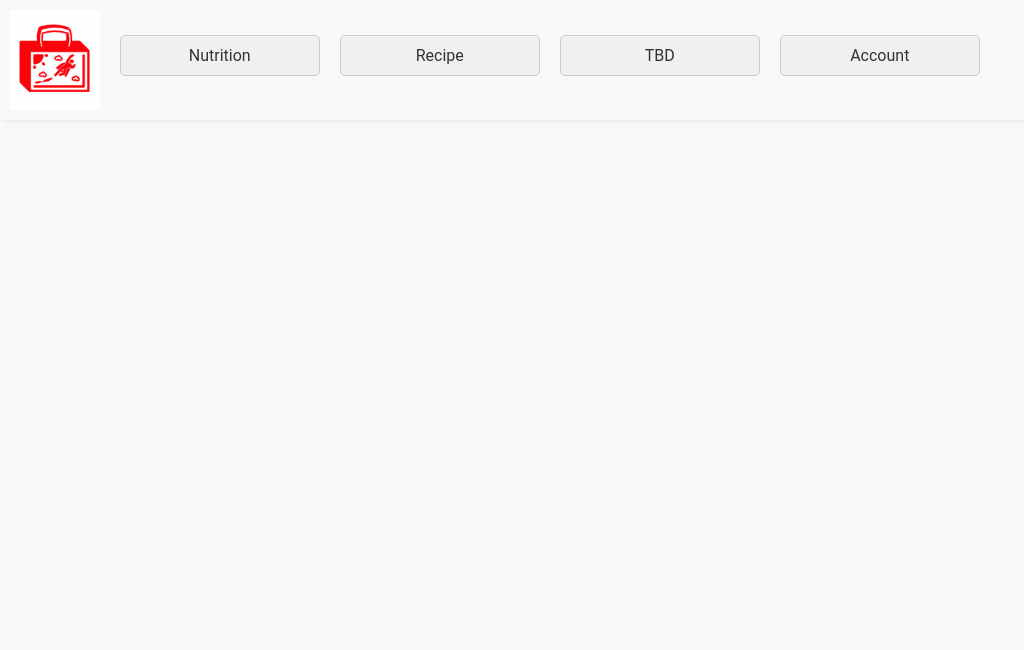
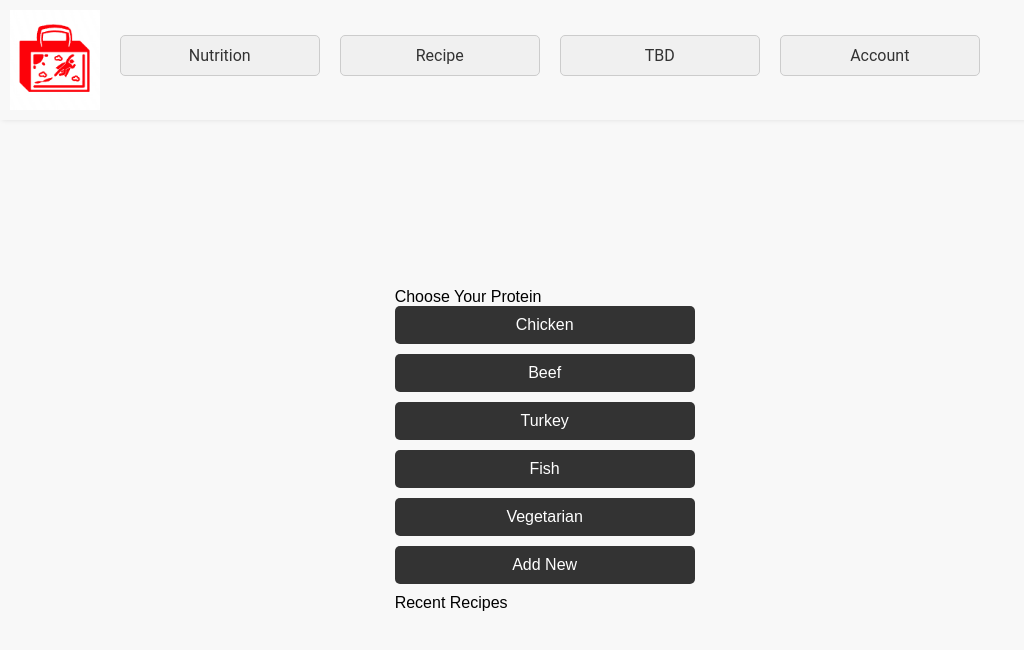
Before and after one commit to stab-rabbit-org-48/lunchbox, a React app: page /home in a window 1280 px wide. Shown: the top 650 px of the page, without its empty margins (0-1024 px from the left). Built offline with nearby package versions, Linux system fonts and the light colour scheme.

Commit message:
home update part 1

```diff
--- a/src/components/Home.js
+++ b/src/components/Home.js
@@ -63,8 +63,20 @@ const Home = () => {
         </nav>
     </div>
     <div className='bodyContainer'>
-        {/* Home content here */}
-        <div className = 'quick-ingredient'>
+        <div className = 'main-elements-container'>
+            <div className = 'quick-ingredients'>
+            <div className = 'quick-ingredients-title'> Choose Your Protein</div>
+            <button className='ingredient-button'>Chicken</button>
+            <button className='ingredient-button'>Beef</button>
+            <button className='ingredient-button'>Turkey</button>
+            <button className='ingredient-button'>Fish</button>
+            <button className='ingredient-button'>Vegetarian</button>
+            <button className='ingredient-button'>Add New</button>
+            </div>
+            <div className='recent-recipes'>
+            <div className='recent-recipes-title'>Recent Recipes</div>
+            <div className='recipes-list'></div>
+          </div>
         </div>
     </div>
 </div>
```
